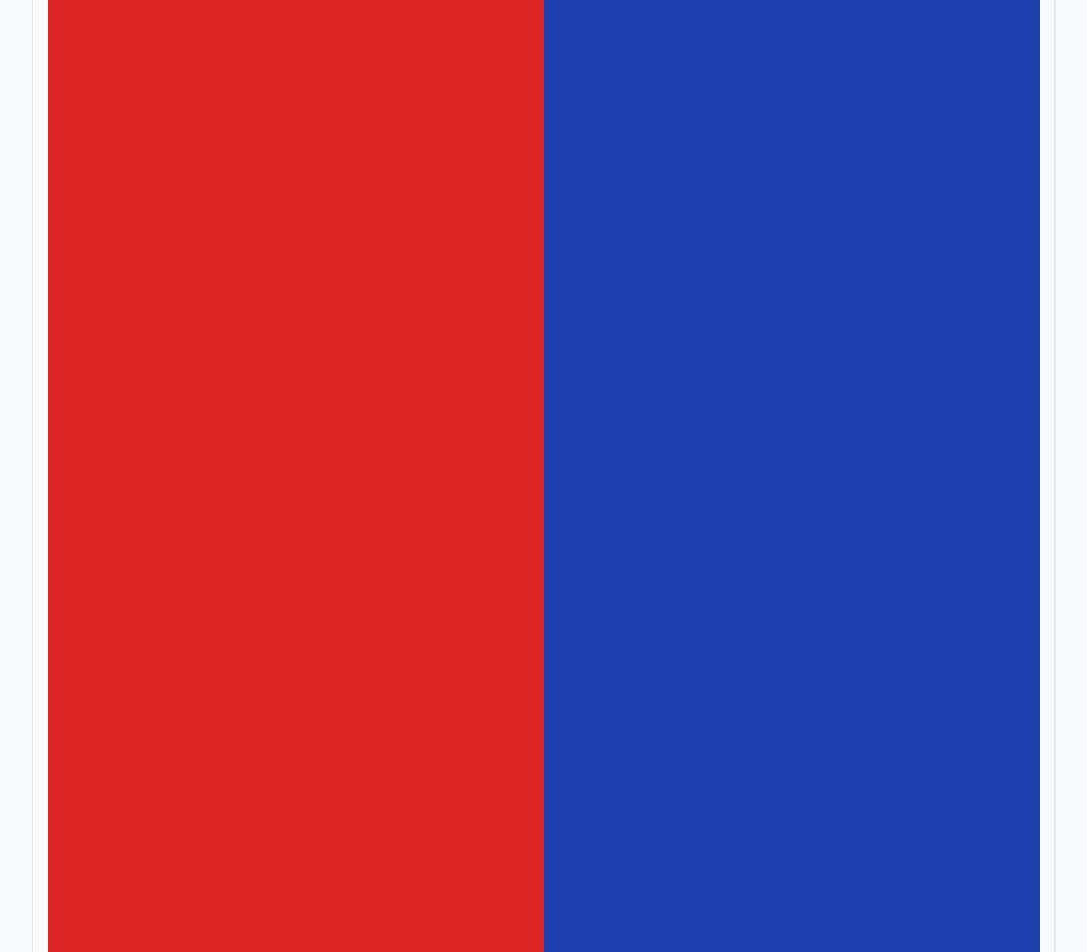
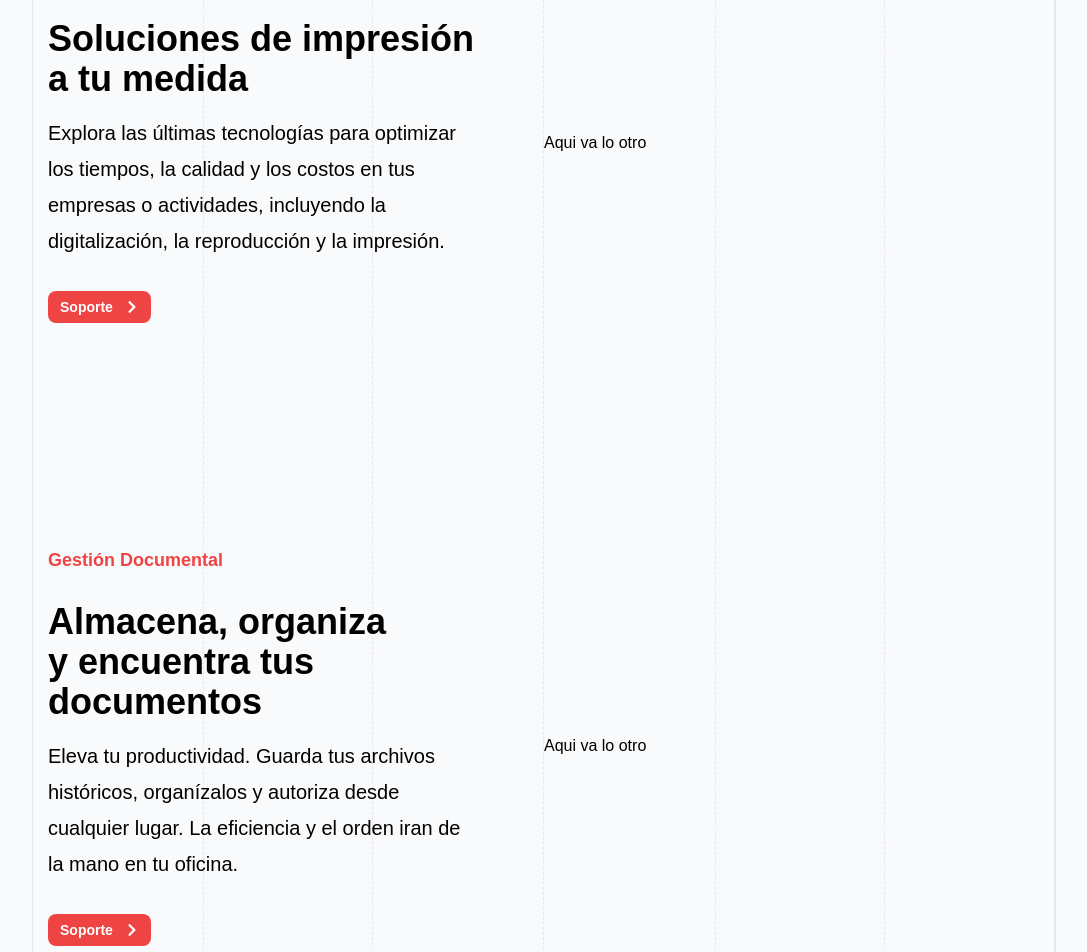
Before and after one commit to jpablocruz/cmdigital, a React (Create React App) app: page / in a window 1280 px wide. Shown: the part 1100-2052 px from the top of the page, without its empty margins (96-1183 px from the left). Built offline with nearby package versions, Linux system fonts and the light colour scheme.

Commit message:
working on services components

```diff
--- a/src/components/Brands.tsx
+++ b/src/components/Brands.tsx
@@ -10,7 +10,7 @@ const Brands = () => {
     height={200}
     heightM={190}
     heightL={150}
-    color="bg-gray-50"
+    color="bg-gray-100"
    />
    <div className="relative w-[100%] flex flex-col px-4 justify-center py-10">
     <div className="text-center font-semibold font-ibmplex text-2xl pb-6">
--- a/src/components/Footer.tsx
+++ b/src/components/Footer.tsx
@@ -7,7 +7,7 @@ import { NavegationLinks } from "../constants/arrays";
 const Footer = () => {
  return (
   <>
-   <footer className="footer bottom-14 md:px-32 py-7 bg-gray-100 text-black font-ibmplex">
+   <footer className="footer bottom-14 md:px-32 py-7 bg-white text-black font-ibmplex">
     <nav>
      <h6 className="footer-title font-bold text-gray-500 pb-3">Navegación</h6>
      {NavegationLinks.map((link) => (
@@ -42,7 +42,7 @@ const Footer = () => {
      </a>
     </nav>
    </footer>
-   <footer className="footer bottom-0 px-32 py-4 border-t bg-gray-100 text-black font-ibmplex border-gray-300">
+   <footer className="footer bottom-0 px-32 py-4 border-t bg-white text-black font-ibmplex border-gray-300">
     <aside className="items-center grid-flow-col">
      <p>© CM Digital 2024</p>
     </aside>
--- a/src/components/Services.tsx
+++ b/src/components/Services.tsx
@@ -1,5 +1,6 @@
 import React from "react";
 import SectionGuidelines from "./SectionGuidelines";
+import NavButton from "./common/NavButton";
 
 const Services = () => {
  return (
@@ -10,9 +11,45 @@ const Services = () => {
     heightL={150}
     color="bg-gray-50"
    />
-   <div className="relative w-[100%] flex flex-col md:flex-row px-4">
-    <div className="w-1/2 bg-red-600">Aqui va algo</div>
-    <div className="w-1/2 bg-blue-800">Aqui va lo otro</div>
+   <div className="relative w-[100%] flex flex-col px-4 gap-2 h-[100%]">
+    <div className="relative flex flex-col lg:flex-row h-[50%] items-center">
+     <div className="lg:w-1/2 font-ibmplex">
+      <h1 className="font-bold text-lg text-red-500 pb-7">
+       Renta de multifuncionales
+      </h1>
+      <h1 className="font-bold text-4xl mr-6">
+       Soluciones de impresión <br /> a tu medida
+      </h1>
+      <p className="text-xl/9 pt-4 mr-20">
+       Explora las últimas tecnologías para optimizar los tiempos, la calidad y
+       los costos en tus empresas o actividades, incluyendo la digitalización,
+       la reproducción y la impresión.
+      </p>
+      <div className="pt-8">
+       <NavButton link="#renta" />
+      </div>
+     </div>
+     <div className="lg:w-1/2">Aqui va lo otro</div>
+    </div>
+    <div className="relative flex flex-col lg:flex-row h-[50%] items-center">
+     <div className="lg:w-1/2 font-ibmplex">
+      <h1 className="font-bold text-lg text-red-500 pb-7">
+       Gestión Documental
+      </h1>
+      <h1 className="font-bold text-4xl mr-6">
+       Almacena, organiza <br /> y encuentra tus documentos
+      </h1>
+      <p className="text-xl/9 pt-4 mr-20">
+       Eleva tu productividad. Guarda tus archivos históricos, organízalos y
+       autoriza desde cualquier lugar. La eficiencia y el orden iran de la mano
+       en tu oficina.
+      </p>
+      <div className="pt-8">
+       <NavButton link="#gestion" />
+      </div>
+     </div>
+     <div className="lg:w-1/2">Aqui va lo otro</div>
+    </div>
    </div>
   </div>
  );
```
